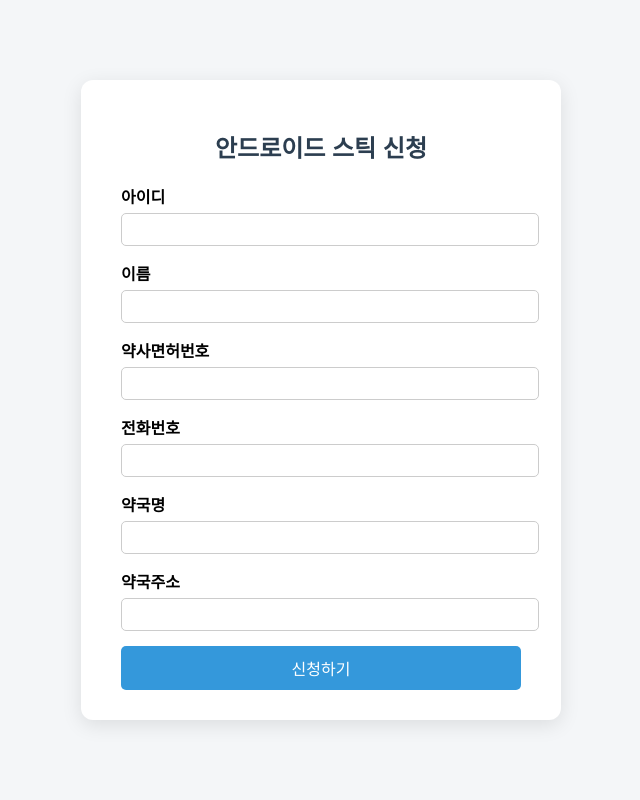
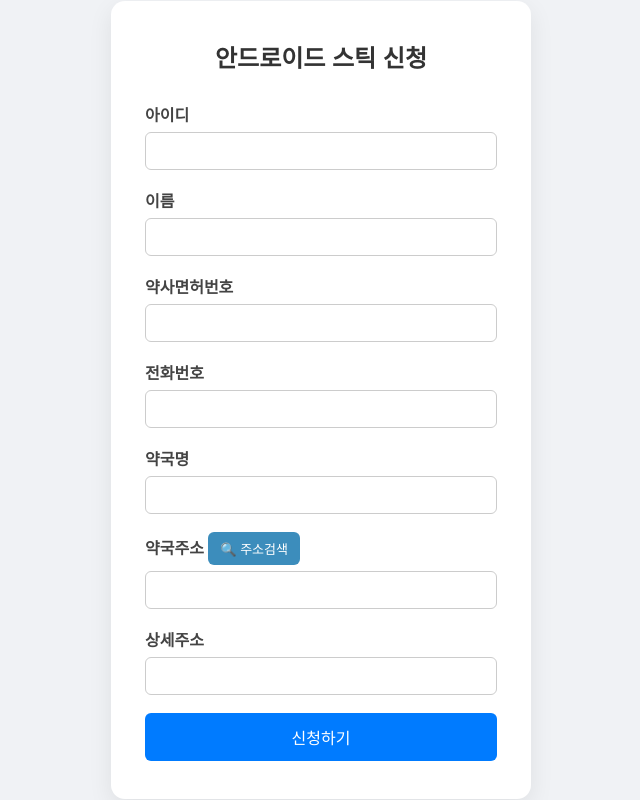
Before and after one commit to xellos111/android_stick_form, a Flask app: page / in a window 1280 px wide. Shown: the whole page, without its empty margins (319-959 px from the left). Run offline with Flask 3, Linux system fonts and the light colour scheme; some libraries are stand-ins or nearby versions.

Commit message:
완성본이라고 보면 될듯..

```diff
--- a/app.py
+++ b/app.py
@@ -17,8 +17,10 @@ def submit():
 
     if os.path.exists(EXCEL_FILE):
         df = pd.read_excel(EXCEL_FILE)
+
         if user_id in df['아이디'].astype(str).values:
             return "이미 신청하신 아이디입니다. 한 번만 신청할 수 있습니다.", 400
+
         if license_number in df['약사면허번호'].astype(str).values:
             return "이미 신청하신 면허번호입니다. 한 번만 신청할 수 있습니다.", 400
     else:
@@ -31,20 +33,33 @@ def submit():
         "약사면허번호": license_number,
         "전화번호": request.form['phone'],
         "약국명": request.form['pharmacy'],
-        "약국주소": request.form['address']
+        "우편번호": request.form.get('postcode', ''),
+        "약국주소": request.form.get('address', ''),
+        "상세주소": request.form.get('address_detail', '')
     }
 
     df = pd.concat([df, pd.DataFrame([data])], ignore_index=True)
+
+    if "우편번호" in df.columns:
+        df["우편번호"] = (
+            df["우편번호"]
+            .astype(str)                       # 1) 우선 문자열화
+            .str.replace(r"\.0$", "", regex=True)  # 2) 끝이 '.0'이면 제거
+            .str.strip()
+        )
+    if "약사면허번호" in df.columns:
+        df['약사면허번호'] = df['약사면허번호'].astype(str)
+    if "전화번호" in df.columns:
+        df['전화번호'] = df['전화번호'].astype(str)
+
     os.makedirs('data', exist_ok=True)
     df.to_excel(EXCEL_FILE, index=False)
 
-    return redirect('/thankyou')  # 완료 페이지로 이동
+    return redirect('/thankyou')
 
 @app.route('/thankyou')
 def thankyou():
     return render_template('thankyou.html')
-
-
 
 @app.route('/admin')
 def admin():
@@ -67,4 +82,4 @@ def download():
     return send_file(EXCEL_FILE, as_attachment=True)
 
 if __name__ == '__main__':
-    app.run(debug=True)
+    app.run(host='0.0.0.0', port=9000, debug=True)
--- a/templates/admin.html
+++ b/templates/admin.html
@@ -11,7 +11,7 @@
             padding: 20px;
         }
         .container {
-            max-width: 1000px;
+            max-width: 1500px;
             margin: auto;
             background: #ffffff;
             padding: 30px;
@@ -35,6 +35,7 @@
             padding: 12px 15px;
             border: 1px solid #ddd;
             text-align: left;
+            white-space: nowrap; /* prevent wrapping */
         }
         th {
             background-color: #3498db;
--- a/templates/form.html
+++ b/templates/form.html
@@ -4,111 +4,115 @@
     <meta charset="UTF-8">
     <title>안드로이드 스틱 신청</title>
     <style>
-        body {
-            font-family: 'Arial', sans-serif;
-            background-color: #f4f6f8;
-            margin: 0;
-            padding: 0;
-            display: flex;
-            justify-content: center;
-            align-items: center;
-            height: 100vh;
+        *{box-sizing:border-box;}
+        body{
+            margin:0;padding:0;
+            background:#f0f2f5;
+            font-family:'Noto Sans KR',sans-serif;
+            display:flex;justify-content:center;align-items:center;
+            min-height:100vh;
         }
-        .form-container {
-            background: white;
-            padding: 30px 40px;
-            border-radius: 12px;
-            box-shadow: 0 5px 20px rgba(0, 0, 0, 0.1);
-            width: 400px;
+        .card{
+            width:420px;background:#fff;border-radius:14px;
+            box-shadow:0 8px 24px rgba(0,0,0,.08);
+            padding:38px 34px;
         }
-        .form-container h2 {
-            margin-bottom: 20px;
-            color: #2c3e50;
-            text-align: center;
+        h2{text-align:center;color:#333;margin:0 0 28px;}
+        .field{margin-bottom:18px;}
+        .field label{display:block;font-weight:600;color:#444;margin-bottom:6px;}
+        .field input[type=text]{
+            width:100%;padding:10px 12px;font-size:14px;
+            border:1px solid #ccc;border-radius:6px;
         }
-        .form-group {
-            margin-bottom: 15px;
+        .search-btn{
+            padding:7px 12px;font-size:13px;border:0;
+            background:#3c8dbc;color:#fff;border-radius:6px;
+            cursor:pointer;white-space:nowrap;
         }
-        .form-group label {
-            display: block;
-            font-weight: bold;
-            margin-bottom: 5px;
+        .search-btn:hover{background:#367fa9;}
+        .postcode{font-weight:700;color:#007bff;font-size:13px;margin-left:4px;}
+        .submit-btn{
+            width:100%;padding:12px;border:0;border-radius:6px;
+            background:#007bff;color:#fff;font-size:16px;cursor:pointer;
         }
-        .form-group input {
-            width: 100%;
-            padding: 8px;
-            border-radius: 5px;
-            border: 1px solid #ccc;
+        .submit-btn:hover{background:#0056b3;}
+    </style>
+
+    <script src="https://t1.daumcdn.net/mapjsapi/bundle/postcode/prod/postcode.v2.js"></script>
+    <script>
+    function execDaumPostcode(){
+        new daum.Postcode({
+            oncomplete:function(data){
+                document.getElementById('address').value = data.address;
+                document.getElementById('postcodeDisplay').textContent = '('+data.zonecode+')';
+                document.getElementById('postcode').value = data.zonecode;
+                document.getElementById('detailAddress').focus();
             }
-        .btn {
-            width: 100%;
-            padding: 10px;
-            background-color: #3498db;
-            color: white;
-            border: none;
-            border-radius: 5px;
-            font-size: 16px;
-            cursor: pointer;
+        }).open();
     }
-        .btn:hover {
-            background-color: #2980b9;
+
+    function confirmAndSubmit(e){
+        e.preventDefault();
+        const form = document.getElementById('stickForm');
+        const data = new FormData(form);
+        const label = {
+            user_id:'아이디',
+            name:'이름',
+            license:'면허번호',
+            phone:'전화번호',
+            pharmacy:'약국명',
+            postcode:'우편번호',
+            address:'약국주소',
+            address_detail:'상세주소'
+        };
+        let msg = '▼ 신청 내용 확인 ▼\n\n';
+        for(const [k,v] of data.entries()){
+            msg += `${label[k]??k} : ${v||'─'}\n`;
         }
-        .confirmation {
-            margin-top: 20px;
-            padding: 15px;
-            border: 1px solid #2ecc71;
-            background: #eafaf1;
-            color: #2ecc71;
-            display: none;
-        }
-    </style>
-    <script>
-        function confirmAndSubmit(event) {
-            event.preventDefault();
-
-            const form = document.getElementById("stickForm");
-            const data = new FormData(form);
-
-            let summary = "다음 정보를 확인해주세요:\n\n";
-            data.forEach((value, key) => {
-                summary += `${key}: ${value}\n`;
-            });
-
-            if (confirm(summary + "\n\n제출하시겠습니까?")) {
-                form.submit();
-            }
+        msg += '\n제출하시겠습니까?';
+        if(confirm(msg)) form.submit();
     }
     </script>
 </head>
 <body>
-    <div class="form-container">
+<div class="card">
     <h2>안드로이드 스틱 신청</h2>
     <form id="stickForm" action="/submit" method="post" onsubmit="confirmAndSubmit(event)">
-            <div class="form-group">
+        <div class="field">
             <label for="user_id">아이디</label>
-                <input type="text" id="user_id" name="user_id" required>
+            <input type="text" id="user_id" name="user_id" maxlength="20" required>
         </div>
-            <div class="form-group">
+        <div class="field">
             <label for="name">이름</label>
-                <input type="text" id="name" name="name" required>
+            <input type="text" id="name" name="name" maxlength="10" required>
         </div>
-            <div class="form-group">
+        <div class="field">
             <label for="license">약사면허번호</label>
-                <input type="text" id="license" name="license" required>
+            <input type="text" id="license" name="license" maxlength="20" required>
         </div>
-            <div class="form-group">
+        <div class="field">
             <label for="phone">전화번호</label>
             <input type="text" id="phone" name="phone" required>
         </div>
-            <div class="form-group">
+        <div class="field">
             <label for="pharmacy">약국명</label>
             <input type="text" id="pharmacy" name="pharmacy" required>
         </div>
-            <div class="form-group">
-                <label for="address">약국주소</label>
-                <input type="text" id="address" name="address" required>
+        <div class="field">
+            <label>
+                약국주소
+                <button type="button" class="search-btn" onclick="execDaumPostcode()">🔍 주소검색</button>
+                <span id="postcodeDisplay" class="postcode"></span>
+            </label>
+            <!-- hidden postcode -->
+            <input type="hidden" id="postcode" name="postcode">
+            <input type="text" id="address" name="address" readonly required>
         </div>
-            <button class="btn" type="submit">신청하기</button>
+        <div class="field">
+            <label for="detailAddress">상세주소</label>
+            <input type="text" id="detailAddress" name="address_detail">
+        </div>
+        <button type="submit" class="submit-btn">신청하기</button>
     </form>
 </div>
 </body>
```
Also changed, not shown: 1 other file. Lines whose indentation alone changed are shown as unchanged.
